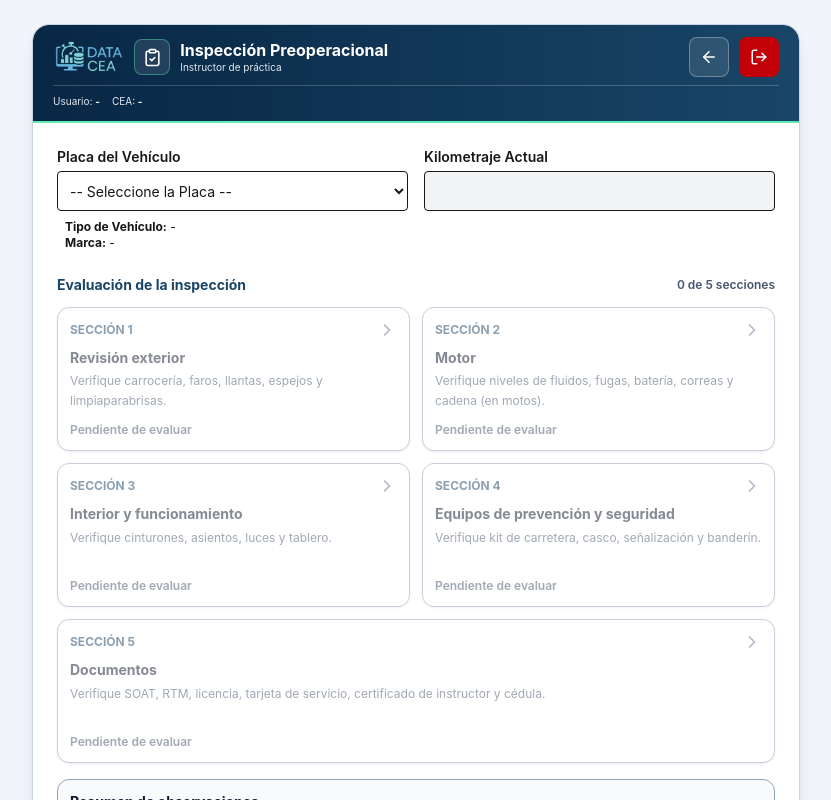
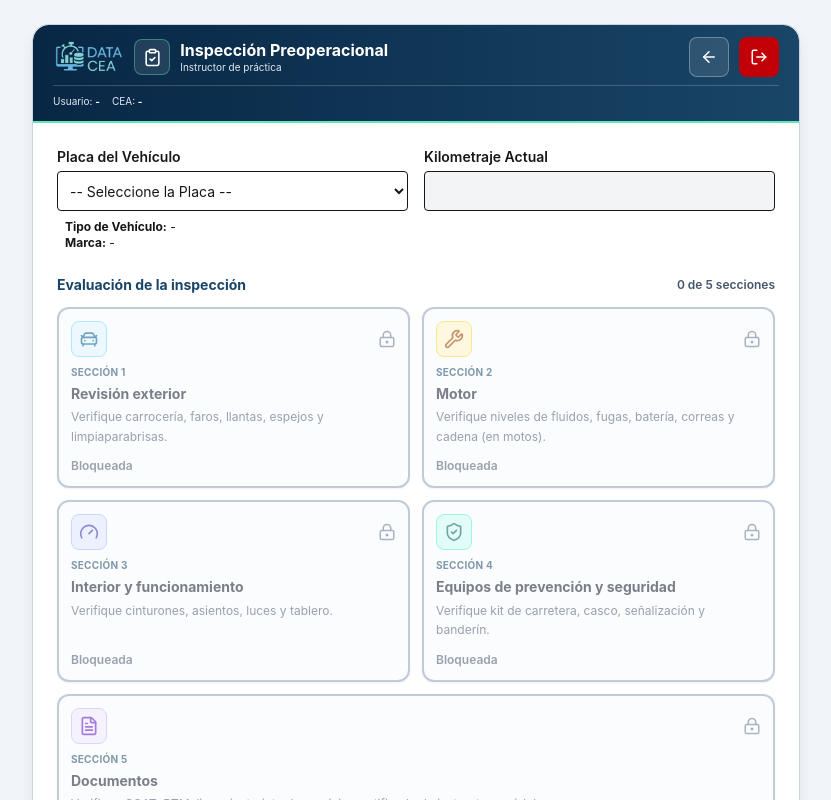
Before and after one commit to YulianoB/DATA-CEA, a Next.js app: page /instructor/practica/inspeccion in a window 1280 px wide. Shown: the top 800 px of the page, without its empty margins (224-1055 px from the left). Built offline with nearby package versions, Linux system fonts and the light colour scheme; sample sign-in values are in the browser's storage.

Commit message:
Uniformar tarjetas de inspección, iconos y modal centrado

```diff
--- a/components/instructor/practica/EstilosModuloPractica.jsx
+++ b/components/instructor/practica/EstilosModuloPractica.jsx
@@ -1,7 +1,7 @@
 'use client'
 
 import Image from 'next/image'
-import { ClipboardCheck, ArrowLeft, LogOut, CircleCheck, TriangleAlert, Save, ChevronRight, X, FileText } from 'lucide-react'
+import { ClipboardCheck, ArrowLeft, LogOut, CircleCheck, TriangleAlert, Save, ChevronRight, X, FileText, CarFront, Wrench, Gauge, ShieldCheck, LockKeyhole } from 'lucide-react'
 
 export function EncabezadoPractica({ titulo, usuario, cea, onRegresar, onCerrarSesion }) {
   return (
@@ -47,19 +47,31 @@ export function TarjetaInspeccion({ titulo, descripcion, estado, disabled, onCha
   )
 }
 
+const ICONOS_INSPECCION = [CarFront, Wrench, Gauge, ShieldCheck, FileText]
+const COLORES_INSPECCION = [
+  'bg-sky-100 text-sky-800 border-sky-300',
+  'bg-amber-100 text-amber-800 border-amber-300',
+  'bg-indigo-100 text-indigo-800 border-indigo-300',
+  'bg-teal-100 text-teal-800 border-teal-300',
+  'bg-violet-100 text-violet-800 border-violet-300',
+]
+
 export function TarjetaInspeccionCompacta({ numero, titulo, descripcion, estado, disabled, onClick, observacion }) {
   const conforme = estado === 'CONFORME'
   const noConforme = estado === 'NO CONFORME'
+  const Icono = ICONOS_INSPECCION[numero - 1] || FileText
+  const color = COLORES_INSPECCION[numero - 1] || COLORES_INSPECCION[0]
   return (
     <button type="button" disabled={disabled} onClick={onClick}
-      className={`flex min-h-36 w-full flex-col rounded-xl border p-3 text-left shadow-sm transition focus-visible:outline focus-visible:outline-2 focus-visible:outline-blue-700 ${conforme ? 'border-emerald-500 bg-emerald-50/40' : noConforme ? 'border-red-500 bg-red-50/50' : 'border-slate-400 bg-white'} ${disabled ? 'cursor-not-allowed opacity-50' : 'hover:border-blue-600'}`}>
+      className={`flex h-full min-h-44 w-full flex-col rounded-xl border-2 p-3 text-left shadow-sm transition focus-visible:outline focus-visible:outline-2 focus-visible:outline-blue-700 ${conforme ? 'border-emerald-500 bg-emerald-50' : noConforme ? 'border-red-500 bg-red-50' : 'border-slate-400 bg-slate-50'} ${disabled ? 'cursor-not-allowed opacity-55' : 'hover:border-blue-600 active:scale-[0.99]'}`}>
       <div className="mb-2 flex w-full items-center justify-between gap-2">
-        <span className="text-xs font-bold text-[#194567]">SECCIÓN {numero}</span>
-        {conforme ? <CircleCheck size={20} className="text-emerald-700" /> : noConforme ? <TriangleAlert size={20} className="text-red-700" /> : <ChevronRight size={20} className="text-slate-500" />}
+        <span className={`inline-flex h-9 w-9 items-center justify-center rounded-lg border ${color}`}><Icono size={20} aria-hidden="true" /></span>
+        {disabled ? <LockKeyhole size={18} className="text-slate-500" /> : conforme ? <CircleCheck size={20} className="text-emerald-700" /> : noConforme ? <TriangleAlert size={20} className="text-red-700" /> : <ChevronRight size={20} className="text-slate-600" />}
       </div>
-      <span className="text-sm font-bold leading-snug text-slate-900">{titulo}</span>
+      <span className="text-[10px] font-bold tracking-wide text-[#194567]">SECCIÓN {numero}</span>
+      <span className="mt-1 text-sm font-bold leading-snug text-slate-900">{titulo}</span>
       <span className="mt-1 text-xs leading-relaxed text-slate-600">{descripcion}</span>
-      <span className={`mt-auto pt-3 text-xs font-semibold ${conforme ? 'text-emerald-700' : noConforme ? 'text-red-700' : 'text-slate-600'}`}>{conforme ? 'Conforme' : noConforme ? 'No conforme' : 'Pendiente de evaluar'}</span>
+      <span className={`mt-auto pt-3 text-xs font-semibold ${conforme ? 'text-emerald-700' : noConforme ? 'text-red-700' : 'text-slate-600'}`}>{disabled ? 'Bloqueada' : conforme ? 'Conforme' : noConforme ? 'No conforme' : 'Tocar para evaluar'}</span>
       {noConforme && observacion && <span className="mt-1 line-clamp-2 text-xs text-red-800">{observacion}</span>}
     </button>
   )
@@ -69,7 +81,7 @@ export function ModalEvaluacionPractica({ seccion, estado, observacion, onObserv
   if (!seccion) return null
   const requiereObservacion = estado === 'NO CONFORME'
   return (
-    <div className="fixed inset-0 z-[100] flex items-end justify-center bg-slate-950/65 p-2 sm:items-center sm:p-4" role="presentation" onMouseDown={(e) => { if (e.target === e.currentTarget) onCerrar() }}>
+    <div className="fixed inset-0 z-[100] flex items-center justify-center bg-slate-950/65 p-3 sm:p-4" role="presentation" onMouseDown={(e) => { if (e.target === e.currentTarget) onCerrar() }}>
       <div role="dialog" aria-modal="true" aria-labelledby="titulo-evaluacion-practica" className="max-h-[92dvh] w-full max-w-lg overflow-y-auto rounded-2xl border border-slate-400 bg-white p-4 shadow-2xl sm:p-5">
         <div className="flex items-start justify-between gap-3">
           <div><p className="text-xs font-bold text-[#194567]">SECCIÓN {seccion.numero} DE 5</p><h2 id="titulo-evaluacion-practica" className="mt-1 text-lg font-bold text-slate-900">{seccion.titulo}</h2></div>
@@ -86,7 +98,7 @@ export function ModalEvaluacionPractica({ seccion, estado, observacion, onObserv
             <p className="text-xs leading-relaxed text-amber-950">{guia}</p>
             <label htmlFor="observacion-seccion-practica" className="mt-3 block text-sm font-semibold text-slate-900">Observación obligatoria de esta sección</label>
             <textarea id="observacion-seccion-practica" rows={3} value={observacion} onChange={(e) => onObservacionChange(e.target.value)} placeholder="Describa la falla o incumplimiento que existe actualmente." className="mt-1 w-full rounded-lg border border-slate-400 bg-white p-3 text-base text-slate-900" />
-            <button type="button" disabled={!observacion.trim()} onClick={() => onEvaluar('CONFIRMAR_NO_CONFORME')} className="mt-3 min-h-11 w-full rounded-lg bg-[#194567] px-4 py-2 text-sm font-semibold text-white disabled:cursor-not-allowed disabled:bg-slate-400">Confirmar y continuar</button>
+            <button type="button" disabled={!observacion.trim()} onClick={() => onEvaluar('CONFIRMAR_NO_CONFORME')} className="mt-3 min-h-11 w-full rounded-lg bg-[#194567] px-4 py-2 text-sm font-semibold text-white disabled:cursor-not-allowed disabled:bg-slate-400">Confirmar y cerrar</button>
           </div>
         )}
         <p className="mt-3 text-center text-xs text-slate-500">Puede regresar a cualquier sección para corregirla antes de guardar.</p>
```
